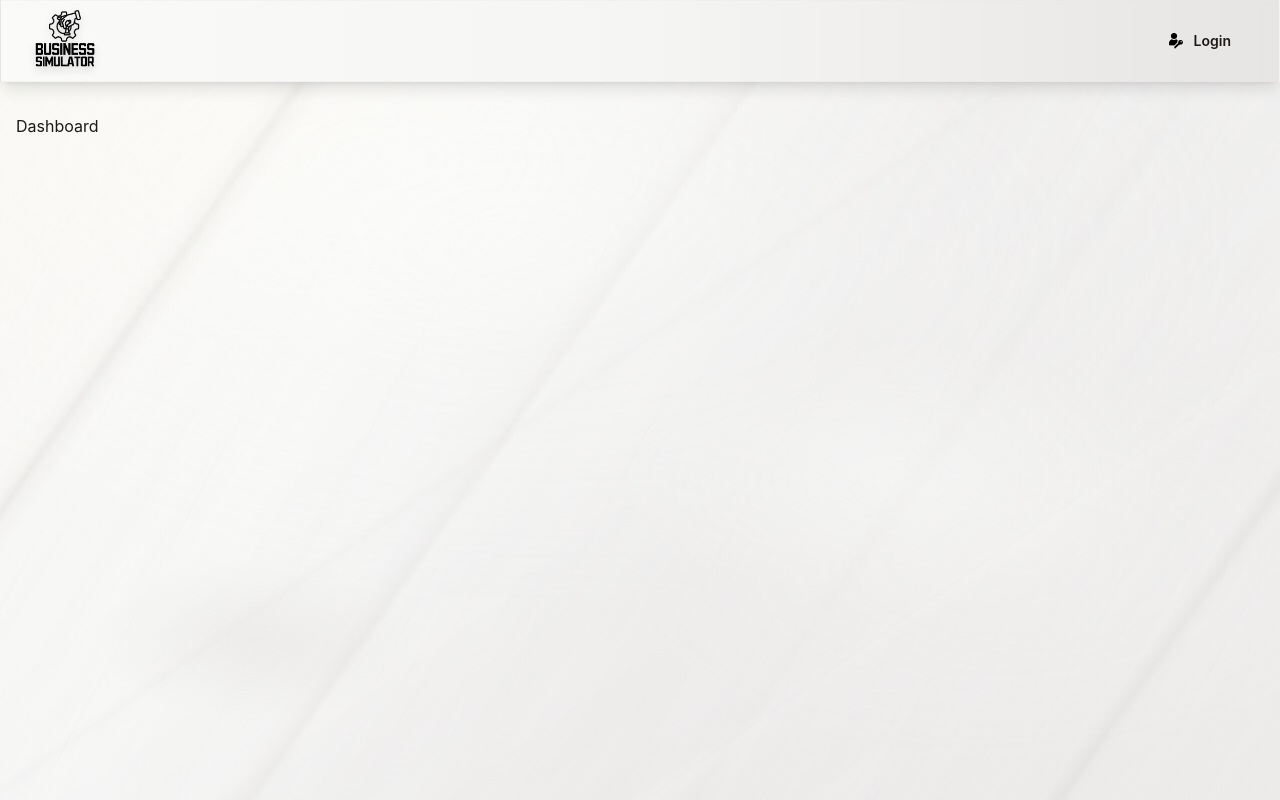
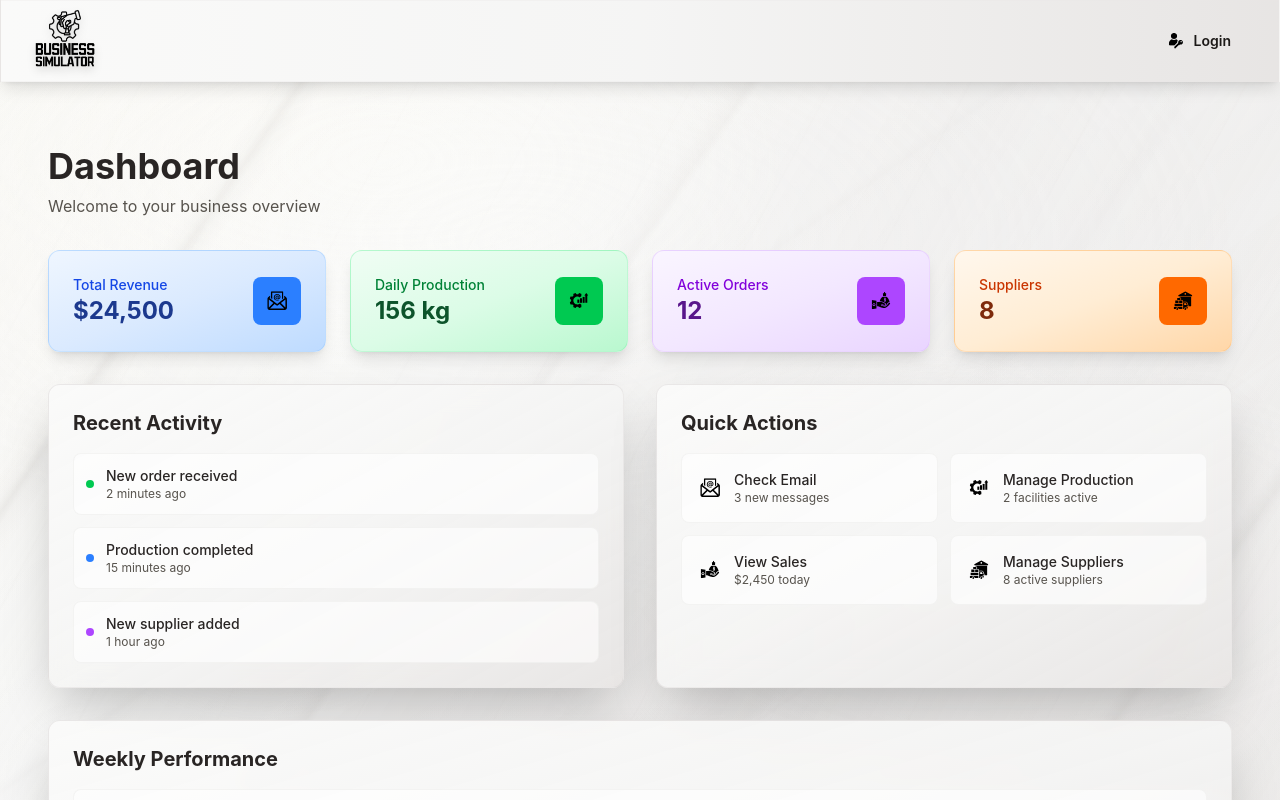
Before and after one commit to RebelsBlocks/business-simulator-frontend, a React (Vite) app: page /dashboard in a window 1280 px wide. Shown: the top 800 px of the page. Built offline with nearby package versions, Linux system fonts and the light colour scheme.

Commit message:
dashboard mock ui

```diff
--- a/src/pages/Dashboard.tsx
+++ b/src/pages/Dashboard.tsx
@@ -1,9 +1,157 @@
+import MarbleTexture from '../components/MarbleTexture';
+
 const Dashboard = () => {
   return (
-    <div>
-      Dashboard
+    <div className="min-h-screen relative">
+      <MarbleTexture />
+      <div className="max-w-7xl mx-auto px-2 sm:px-6 lg:px-8 py-4 sm:py-8 relative z-10">
+
+        {/* Header */}
+        <div className="mb-6 sm:mb-8">
+          <h1 className="text-2xl sm:text-4xl font-bold text-stone-800 mb-2">Dashboard</h1>
+          <p className="text-stone-600 text-sm sm:text-base">Welcome to your business overview</p>
+        </div>
+
+        {/* Summary Cards */}
+        <div className="grid grid-cols-1 md:grid-cols-2 lg:grid-cols-4 gap-4 sm:gap-6 mb-6 sm:mb-8">
+          <div className="bg-gradient-to-br from-blue-50 via-blue-100 to-blue-200 backdrop-blur-md border border-blue-300/40 rounded-xl p-4 sm:p-6 shadow-lg">
+            <div className="flex items-center justify-between">
+              <div>
+                <p className="text-sm font-medium text-blue-700">Total Revenue</p>
+                <p className="text-2xl font-bold text-blue-900">$24,500</p>
+              </div>
+              <div className="w-12 h-12 bg-blue-500 rounded-lg flex items-center justify-center">
+                <img src="/1.svg" alt="Revenue" className="w-6 h-6" />
+              </div>
+            </div>
+          </div>
+
+          <div className="bg-gradient-to-br from-green-50 via-green-100 to-green-200 backdrop-blur-md border border-green-300/40 rounded-xl p-4 sm:p-6 shadow-lg">
+            <div className="flex items-center justify-between">
+              <div>
+                <p className="text-sm font-medium text-green-700">Daily Production</p>
+                <p className="text-2xl font-bold text-green-900">156 kg</p>
+              </div>
+              <div className="w-12 h-12 bg-green-500 rounded-lg flex items-center justify-center">
+                <img src="/3.svg" alt="Production" className="w-6 h-6" />
+              </div>
+            </div>
+          </div>
+
+          <div className="bg-gradient-to-br from-purple-50 via-purple-100 to-purple-200 backdrop-blur-md border border-purple-300/40 rounded-xl p-4 sm:p-6 shadow-lg">
+            <div className="flex items-center justify-between">
+              <div>
+                <p className="text-sm font-medium text-purple-700">Active Orders</p>
+                <p className="text-2xl font-bold text-purple-900">12</p>
+              </div>
+              <div className="w-12 h-12 bg-purple-500 rounded-lg flex items-center justify-center">
+                <img src="/4.svg" alt="Sales" className="w-6 h-6" />
+              </div>
+            </div>
+          </div>
+
+          <div className="bg-gradient-to-br from-orange-50 via-orange-100 to-orange-200 backdrop-blur-md border border-orange-300/40 rounded-xl p-4 sm:p-6 shadow-lg">
+            <div className="flex items-center justify-between">
+              <div>
+                <p className="text-sm font-medium text-orange-700">Suppliers</p>
+                <p className="text-2xl font-bold text-orange-900">8</p>
+              </div>
+              <div className="w-12 h-12 bg-orange-500 rounded-lg flex items-center justify-center">
+                <img src="/5.svg" alt="Suppliers" className="w-6 h-6" />
+              </div>
+            </div>
+          </div>
+        </div>
+
+        {/* Main Content Grid */}
+        <div className="grid grid-cols-1 lg:grid-cols-2 gap-6 sm:gap-8">
+
+          {/* Recent Activity */}
+          <div className="bg-gradient-to-br from-stone-50/95 via-stone-100/90 to-stone-200/85 backdrop-blur-md border border-stone-300/40 rounded-xl p-4 sm:p-6 shadow-2xl">
+            <h2 className="text-lg sm:text-xl font-bold text-stone-800 mb-4">Recent Activity</h2>
+            <div className="space-y-3">
+              <div className="flex items-center p-3 bg-white/60 rounded-lg border border-stone-200/40">
+                <div className="w-2 h-2 bg-green-500 rounded-full mr-3"></div>
+                <div className="flex-1">
+                  <p className="text-sm font-medium text-stone-800">New order received</p>
+                  <p className="text-xs text-stone-600">2 minutes ago</p>
+                </div>
+              </div>
+              <div className="flex items-center p-3 bg-white/60 rounded-lg border border-stone-200/40">
+                <div className="w-2 h-2 bg-blue-500 rounded-full mr-3"></div>
+                <div className="flex-1">
+                  <p className="text-sm font-medium text-stone-800">Production completed</p>
+                  <p className="text-xs text-stone-600">15 minutes ago</p>
+                </div>
+              </div>
+              <div className="flex items-center p-3 bg-white/60 rounded-lg border border-stone-200/40">
+                <div className="w-2 h-2 bg-purple-500 rounded-full mr-3"></div>
+                <div className="flex-1">
+                  <p className="text-sm font-medium text-stone-800">New supplier added</p>
+                  <p className="text-xs text-stone-600">1 hour ago</p>
+                </div>
+              </div>
+            </div>
+          </div>
+
+          {/* Quick Actions */}
+          <div className="bg-gradient-to-br from-stone-50/95 via-stone-100/90 to-stone-200/85 backdrop-blur-md border border-stone-300/40 rounded-xl p-4 sm:p-6 shadow-2xl">
+            <h2 className="text-lg sm:text-xl font-bold text-stone-800 mb-4">Quick Actions</h2>
+            <div className="grid grid-cols-2 gap-3">
+              <button className="p-4 bg-white/60 rounded-lg border border-stone-200/40 hover:bg-white/80 transition-all duration-200 text-left">
+                <div className="flex items-center">
+                  <img src="/1.svg" alt="Email" className="w-6 h-6 mr-3" />
+                  <div>
+                    <p className="text-sm font-medium text-stone-800">Check Email</p>
+                    <p className="text-xs text-stone-600">3 new messages</p>
+                  </div>
+                </div>
+              </button>
+              <button className="p-4 bg-white/60 rounded-lg border border-stone-200/40 hover:bg-white/80 transition-all duration-200 text-left">
+                <div className="flex items-center">
+                  <img src="/3.svg" alt="Production" className="w-6 h-6 mr-3" />
+                  <div>
+                    <p className="text-sm font-medium text-stone-800">Manage Production</p>
+                    <p className="text-xs text-stone-600">2 facilities active</p>
+                  </div>
+                </div>
+              </button>
+              <button className="p-4 bg-white/60 rounded-lg border border-stone-200/40 hover:bg-white/80 transition-all duration-200 text-left">
+                <div className="flex items-center">
+                  <img src="/4.svg" alt="Sales" className="w-6 h-6 mr-3" />
+                  <div>
+                    <p className="text-sm font-medium text-stone-800">View Sales</p>
+                    <p className="text-xs text-stone-600">$2,450 today</p>
+                  </div>
+                </div>
+              </button>
+              <button className="p-4 bg-white/60 rounded-lg border border-stone-200/40 hover:bg-white/80 transition-all duration-200 text-left">
+                <div className="flex items-center">
+                  <img src="/5.svg" alt="Suppliers" className="w-6 h-6 mr-3" />
+                  <div>
+                    <p className="text-sm font-medium text-stone-800">Manage Suppliers</p>
+                    <p className="text-xs text-stone-600">8 active suppliers</p>
+                  </div>
+                </div>
+              </button>
+            </div>
+          </div>
+        </div>
+
+        {/* Performance Chart */}
+        <div className="mt-6 sm:mt-8 bg-gradient-to-br from-stone-50/95 via-stone-100/90 to-stone-200/85 backdrop-blur-md border border-stone-300/40 rounded-xl p-4 sm:p-6 shadow-2xl">
+          <h2 className="text-lg sm:text-xl font-bold text-stone-800 mb-4">Weekly Performance</h2>
+          <div className="h-64 bg-white/60 rounded-lg border border-stone-200/40 flex items-center justify-center">
+            <div className="text-center">
+              <img src="/12.svg" alt="Chart" className="w-16 h-16 mx-auto mb-4 opacity-50" />
+              <p className="text-stone-600 text-sm">Performance chart will be displayed here</p>
+            </div>
+          </div>
+        </div>
+
+      </div>
     </div>
-  )
-}
+  );
+};
 
-export default Dashboard
+export default Dashboard;
```
